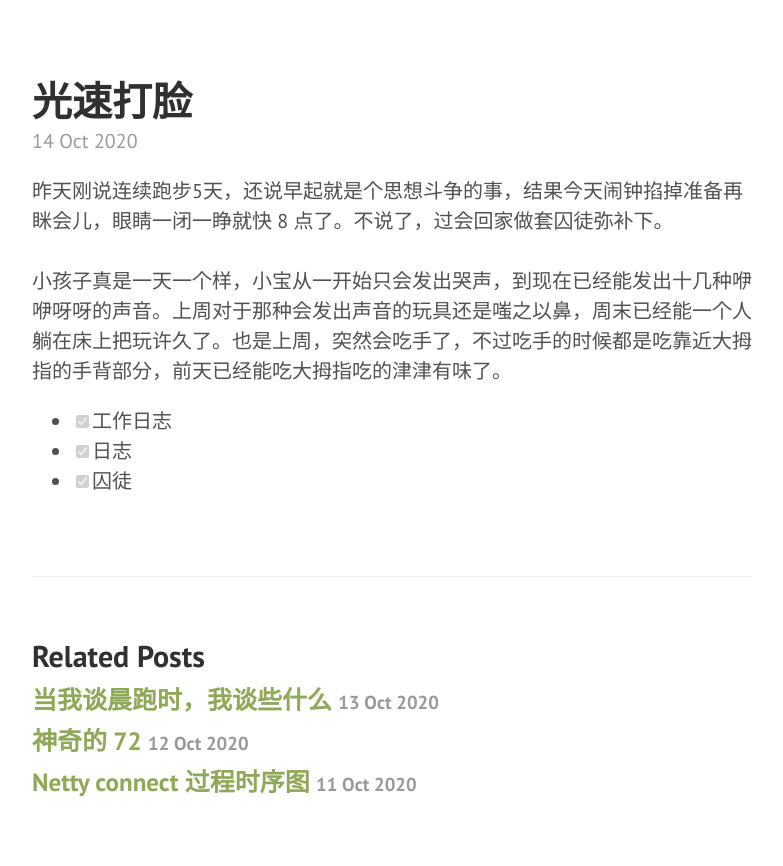
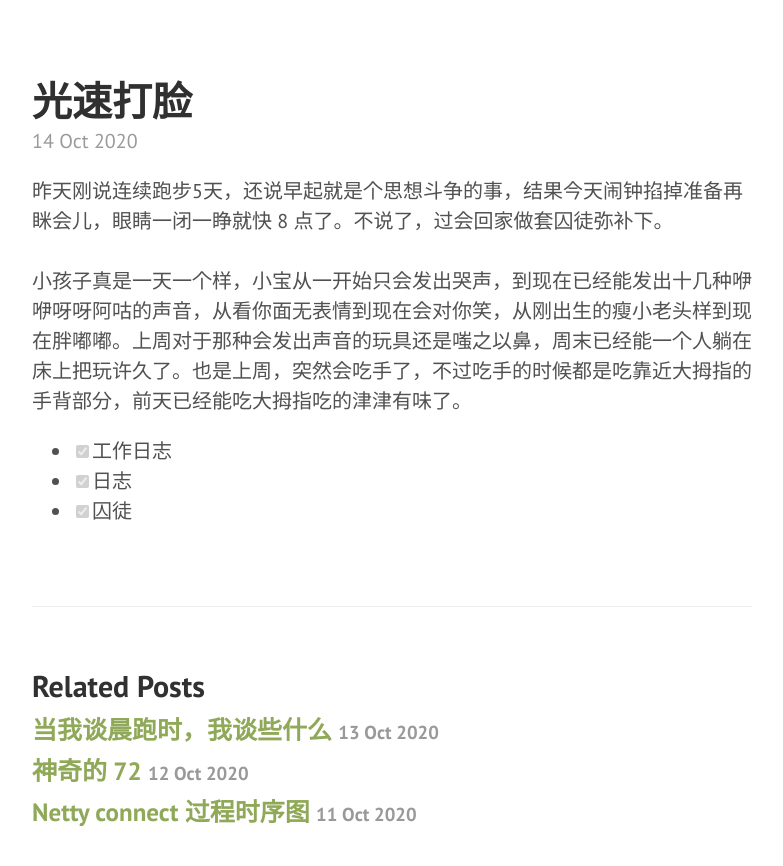
Before and after one commit to yoncise/yoncise.github.io, a Jekyll site: the page built from _posts/2020-10-14-14392910.md, in a window 1280 px wide, cut to the strip 104-1072 px from the top of the page. Shown: the top 866 px of the strip, without its empty margins (428-1211 px from the left). Built offline with Jekyll 4.4.1, drawn with Linux system fonts in a browser that asks for light colours.

Commit message:
sync from yuque

```diff
--- a/_posts/2020-10-14-14392910.md
+++ b/_posts/2020-10-14-14392910.md
@@ -3,7 +3,7 @@
 title: 光速打脸
 ---
 昨天刚说连续跑步5天，还说早起就是个思想斗争的事，结果今天闹钟掐掉准备再眯会儿，眼睛一闭一睁就快 8 点了。不说了，过会回家做套囚徒弥补下。<br />
-<br />小孩子真是一天一个样，小宝从一开始只会发出哭声，到现在已经能发出十几种咿咿呀呀的声音。上周对于那种会发出声音的玩具还是嗤之以鼻，周末已经能一个人躺在床上把玩许久了。也是上周，突然会吃手了，不过吃手的时候都是吃靠近大拇指的手背部分，前天已经能吃大拇指吃的津津有味了。<br />
+<br />小孩子真是一天一个样，小宝从一开始只会发出哭声，到现在已经能发出十几种咿咿呀呀阿咕的声音，从看你面无表情到现在会对你笑，从刚出生的瘦小老头样到现在胖嘟嘟。上周对于那种会发出声音的玩具还是嗤之以鼻，周末已经能一个人躺在床上把玩许久了。也是上周，突然会吃手了，不过吃手的时候都是吃靠近大拇指的手背部分，前天已经能吃大拇指吃的津津有味了。<br />
 
 - [x] 工作日志
 - [x] 日志
```
